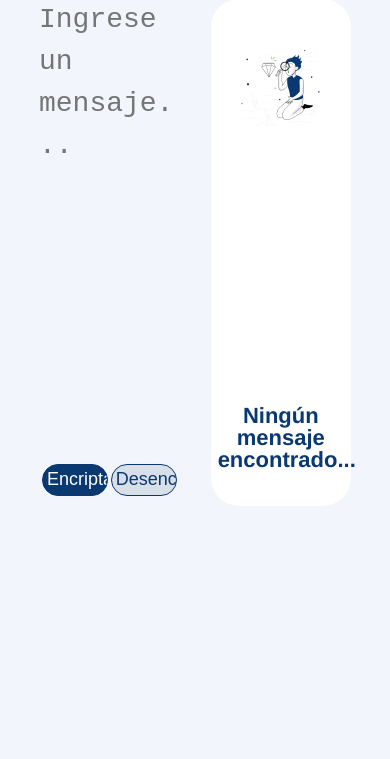
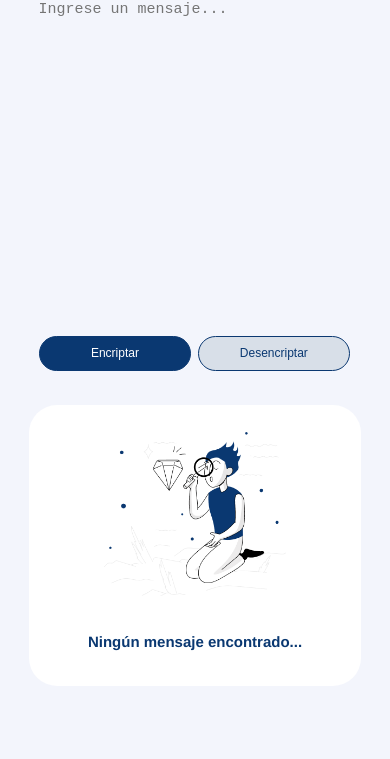
Before and after one commit to nicolasmartinsanchez/Encriptador, a plain HTML site: page encriptador.html in a window 390 px wide. Shown: the part 85-844 px from the top of the page. Drawn offline with nearby package versions, Linux system fonts and the light colour scheme.

Commit message:
Proyecto responsive, todos los elementos ubicados

```diff
--- a/encriptador.css
+++ b/encriptador.css
@@ -4,16 +4,15 @@ body{
 }
 
 .logo{
-    position: absolute;
+    position: fixed;
     top: 3%;
-    left: 3%;
+    left: 2.5%;
 }
 
 .cajasTexto{
-    display: inline-block;
     margin: 0 auto;
     width: 80%;
-    height: 60%;
+    height: 70%;
     position: absolute;
     top: 10%;
     left: 10%;
@@ -24,7 +23,7 @@ body{
     height: 100%;
     position: relative;
     left: 0px;
-    top: 0px;
+    top: 0%;
 }
 
 #cajaTexto1{
@@ -33,13 +32,13 @@ body{
     border: none;
     outline: none;
     background-color: #F3F5FC;
-    font-size: 28px;
+    font-size: 26px;
     font-style: normal;
     font-weight: 400;
     line-height: 150%;
     color: #0a3871;
     resize: none;
-    padding: 0px;
+    padding: 10px 0px 0px 0px;
 }
 
 .botones{
@@ -48,7 +47,7 @@ body{
     align-items: flex-start;
     position: absolute;
     gap: 2%;
-    bottom: 2%;
+    bottom: 0%;
     left: 2%;
     margin: 0 auto;
     width: 100%;
@@ -60,7 +59,8 @@ body{
     padding: 3%;
     border-radius: 24px;
     border: 1px solid #0a3871;
-    font-size: 18px;
+    font-size: 19px;
+    cursor: pointer;
 }
 
 #botonEncriptar{
@@ -77,64 +77,118 @@ body{
     width: 45%;
     height: 100%;
     position: absolute;
-    top: 0px;
+    top: 0%;
     right: 0px;
 }
 
 #cajaTexto2{
-    width: 100%;
-    height: 100%;
+    width: 90%;
+    height: 98%;
     background-color: #ffffff;
     border-radius: 28px;
     border: none;
+    outline: none;
     padding: 0px;
-    font-size: 24px;
+    font-size: 26px;
     color: #495057;
     font-weight: 400;
     line-height: 150%;
     resize: none;
+    padding: 5% 5% 0% 5%;
 }
 
 .muneco{
     position: absolute;
     width: 60%;
-    left: 20%;
-    top: 10%;
-}
-
-#textoNoEncontrado{
-    position: absolute;
-    width: 90%;
-    top: 80%;
-    left: 5%;
-    font-size: 24px;
-    font-weight: 700;
-    text-align: center;
-    align-self: stretch;
-    color: #343a40;
-    border: none;
+    left: 22.5%;
+    top: 15%;
 }
 
 #textoIndicativo{
     position: absolute;
     width: 90%;
-    top: 80%;
-    left: 5%;
+    top: 85%;
+    left: 7.5%;
     text-align: center;
-    font-size: 22px;
+    font-size: 21px;
     font-weight: 700;
     color: #0a3871;
 }
 
 #botonCopiar{
     position: absolute;
-    right: 25px;
-    bottom: 25px;
+    right: 3%;
+    bottom: 0%;
     color: #0A3871;
     background-color: white;
+    cursor: pointer;
 }
 
-@media screen and (max-width: 480px)
+@media screen and (max-width: 800px)
 {
+    .logo{
+        position: absolute;
+        width: 5%;
+        top: 2%;
+        left: 3.5%;
+    }
+
+    .cajasTexto{
+        width: 85%;
+        height: 80%;
+        left: 7.5%;
+    }
+    .cajaTextoIngreso{
+        width: 94%;
+        height: 55%;
+    }
+
+    #cajaTexto1{
+        font-size: 15px;
+        padding-left: 3%;
+        padding-right: 3%;
+        padding-top: 0px;
+    }
+
+    .botones{
+        left: 3%;
+    }
+
+    .boton{
+        width: 50%;
+        font-size: 12px;
+    }
+
+    .cajaTextoResultado{
+        width: 100%;
+        height: 40%;
+        position: absolute;
+        top: 60%;
+        left: 0px;
+    }
+
+    #cajaTexto2{
+        font-size: 15px;
+    }
+
+    .muneco{
+        position: absolute;
+        width: 55%;
+        left: 22.5%;
+        top: 10%;
+    }
+
+    #textoIndicativo{
+        width: 85%;
+        font-size: 15px;
+        top: 85%;
+        right: 5%;
+    }
+
+    #botonCopiar{
+        width: 10%;
+        right: 3%;
+        bottom: 0%;
+    }
 
 }
--- a/encriptador.html
+++ b/encriptador.html
@@ -22,7 +22,7 @@
                 </div>
             </div>
             <div class="cajaTextoResultado" id="cajaTextoResultado">
-                <textarea id="cajaTexto2" disabled></textarea>
+                <textarea id="cajaTexto2" aria-hidden="true"></textarea>
                 <img id="muñeco" class="muneco" src="Muñeco.png" alt="muñeco">
                 <p id="textoIndicativo">Ningún mensaje encontrado...</p>
             </div>
```
